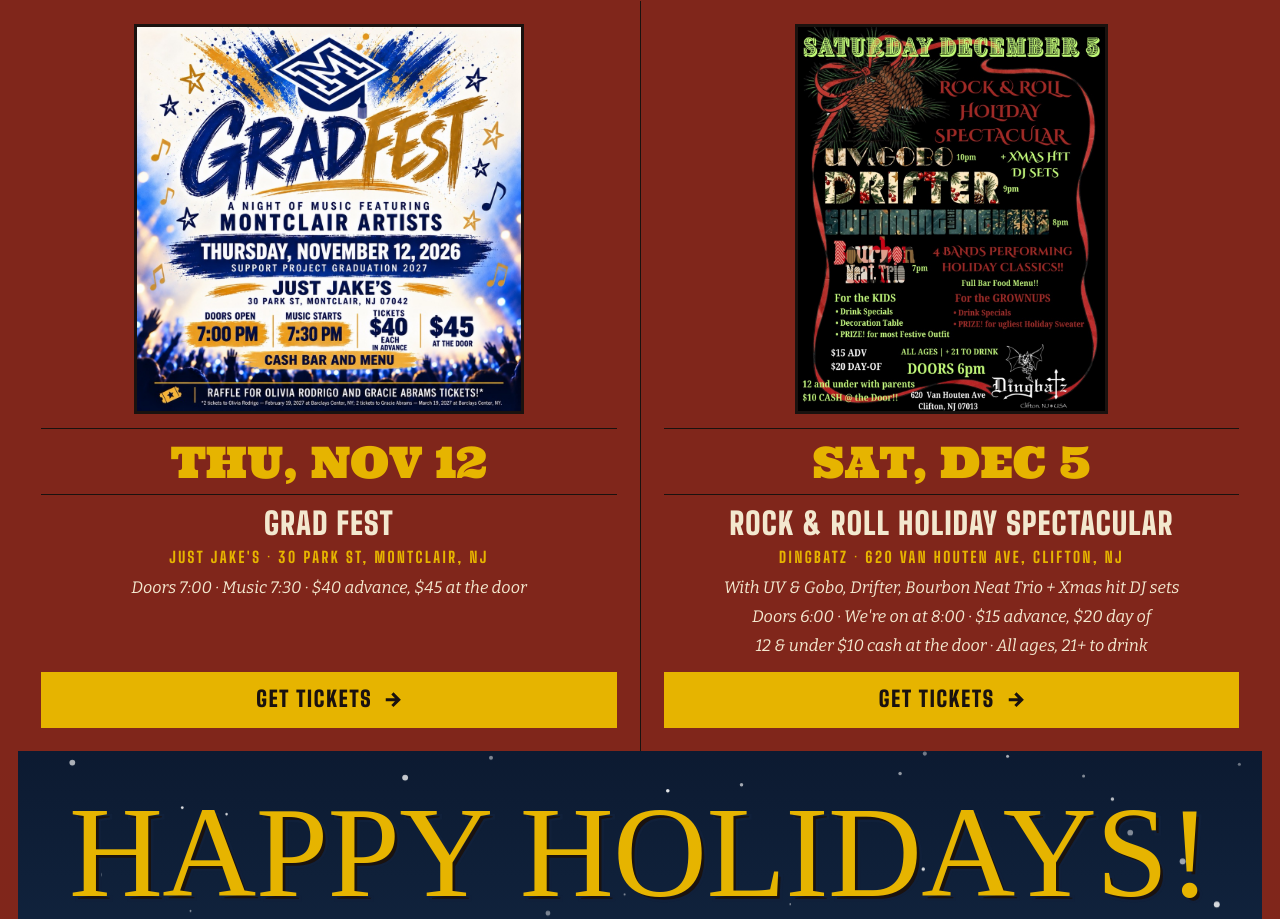
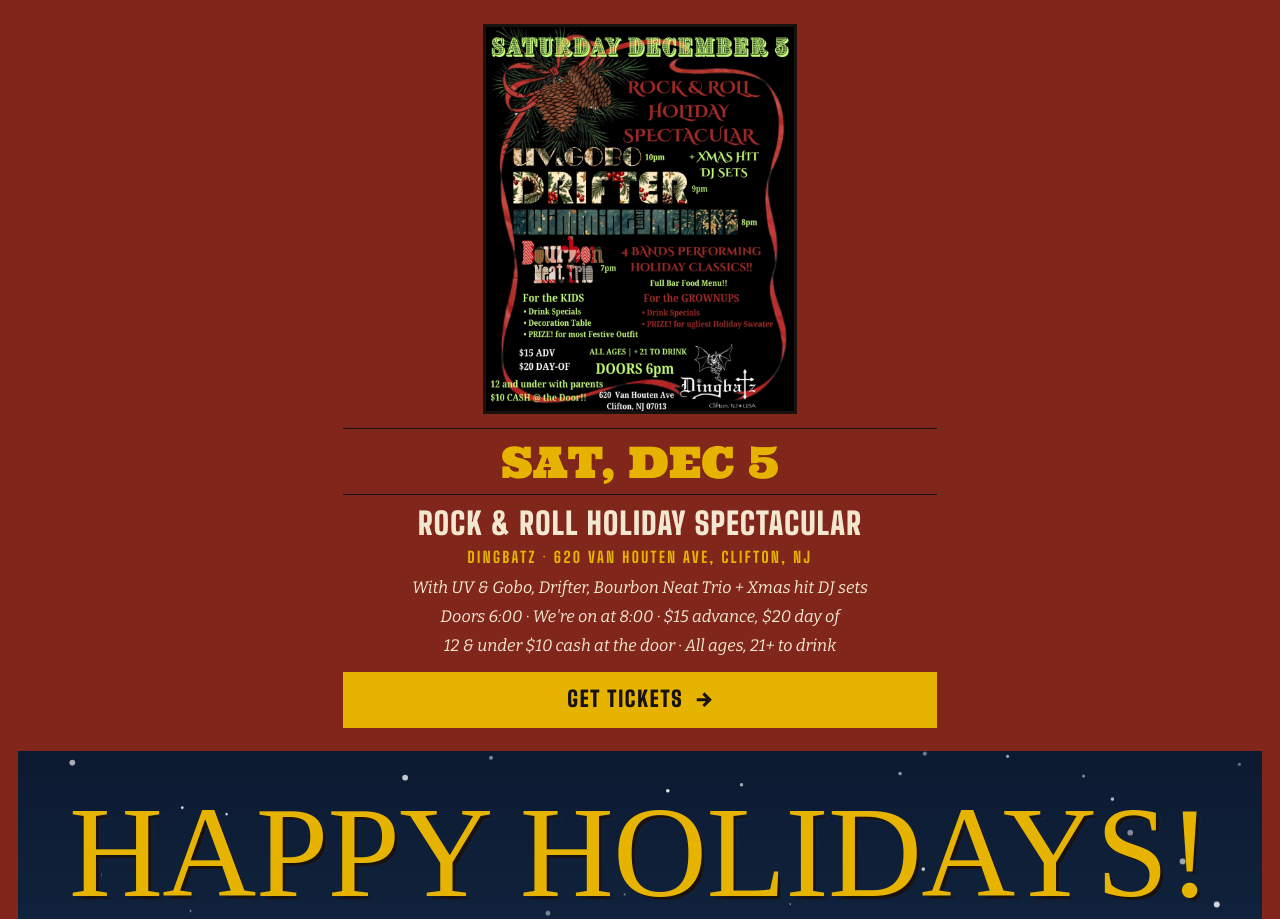
Before and after one commit to paulcham/swtj-website, a plain HTML site: page index.html in a window 1280 px wide. Shown: the part 1232-2151 px from the top of the page. Drawn offline with nearby package versions, Linux system fonts and the light colour scheme; a web font is replaced by a local one.

Commit message:
Remove the past Grad Fest show
The Nov 12 Grad Fest gig is over, so drop its card and poster image.
With one show left, let a lone show span the sheet centered instead of
leaving an empty second column.

Co-Authored-By: Claude Opus 5.5 <noreply@anthropic.com>
Claude-Session: https://claude.ai/code/session_013DEUunvjZvxUEAM4dgf6M5

```diff
--- a/css/style.css
+++ b/css/style.css
@@ -303,7 +303,7 @@ body::after {
 .release-play:hover { background: var(--bone); }
 .release-play svg { width: .8em; height: .8em; flex: none; }
 
-/* Upcoming shows: two gig posters tacked side by side at the top of the sheet */
+/* Upcoming shows: gig posters tacked side by side at the top of the sheet */
 .shows .head { padding-top: 0; }
 .show-list { display: grid; grid-template-columns: repeat(2, minmax(0, 1fr)); }
 .show {
@@ -312,6 +312,8 @@ body::after {
   padding: clamp(14px, 1.8vw, 26px); text-align: center;
 }
 .show + .show { border-left: 1.5px solid var(--ink); }
+/* A lone show spans the sheet instead of leaving an empty half */
+.show:only-child { grid-column: 1 / -1; justify-self: center; width: min(100%, 640px); }
 /* Both posters print at one height; the portrait one simply runs narrower */
 .show-poster {
   display: block; justify-self: center; max-width: 100%;
--- a/index.html
+++ b/index.html
@@ -70,16 +70,6 @@
           <h2 id="shows-title" class="band gothic c-bone grain" data-fit data-max="130"><span class="fit reg" data-text="Catch Us Live">Catch Us Live</span></h2>
         </div>
         <div class="show-list">
-          <article class="show">
-            <a class="show-poster" href="https://www.mhsprojectgraduation.net/shop/p/grad-fest" target="_blank" rel="noopener" aria-label="Get Grad Fest tickets"><img src="images/gradfest-poster.jpg" width="1000" height="1000" alt="Grad Fest poster: a night of music featuring Montclair artists, Thursday, November 12, 2026, at Just Jake's, 30 Park St, Montclair. Doors 7 PM, music 7:30 PM. Tickets $40 in advance, $45 at the door. Raffle for Olivia Rodrigo and Gracie Abrams tickets."></a>
-            <p class="show-date"><time datetime="2026-11-12T19:30">Thu, Nov 12</time></p>
-            <div class="show-info">
-              <h3 class="show-name">Grad Fest</h3>
-              <p class="show-where">Just Jake's <span aria-hidden="true">&middot;</span> 30 Park St, Montclair, NJ</p>
-              <p class="show-meta">Doors 7:00 &middot; Music 7:30 &middot; $40 advance, $45 at the door</p>
-            </div>
-            <a class="show-cta" href="https://www.mhsprojectgraduation.net/shop/p/grad-fest" target="_blank" rel="noopener">Get Tickets <svg aria-hidden="true"><use href="#i-arrow"/></svg></a>
-          </article>
           <article class="show">
             <a class="show-poster" href="https://www.ticketweb.com/event/rock-roll-holiday-spectacular-dingbatz-tickets/14414424" target="_blank" rel="noopener" aria-label="Get Rock &amp; Roll Holiday Spectacular tickets"><img src="images/holiday-spectacular-flyer.jpg" width="880" height="1100" alt="Rock &amp; Roll Holiday Spectacular poster, Saturday, December 5, at Dingbatz, 620 Van Houten Ave, Clifton, NJ: four bands performing holiday classics, plus Xmas hit DJ sets. UV &amp; Gobo at 10 PM, Drifter at 9 PM, Swimming with the Jaguars at 8 PM, Bourbon Neat Trio at 7 PM. Doors 6 PM. $15 advance, $20 day of; 12 and under with parents $10 cash at the door. All ages, 21+ to drink. Full bar food menu, drink specials, a decoration table and festive-outfit prize for kids, and an ugliest-holiday-sweater prize for grownups."></a>
             <p class="show-date"><time datetime="2026-12-05T18:00">Sat, Dec 5</time></p>
```
Also changed, not shown: images/gradfest-poster.jpg (deleted).
